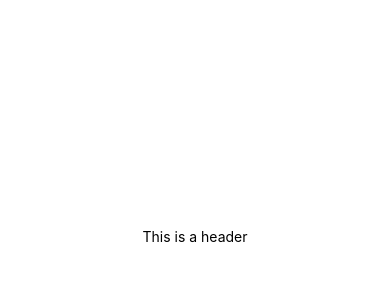
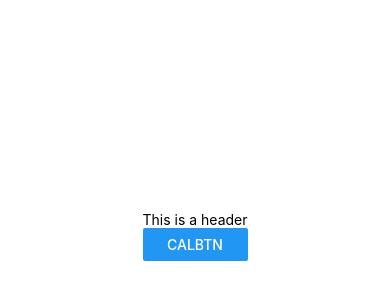
Before and after one commit to ZoeIML/menu-planner, a React Native app: screen / in a window 390 px wide. Shown: the part 186-486 px from the top of the page. Built offline with nearby package versions, Linux system fonts and the light colour scheme.

Commit message:
CalendarBtn component renders

```diff
--- a/App.js
+++ b/App.js
@@ -8,7 +8,7 @@ export default class App extends React.Component {
   render() {
     return (
       <View style={styles.container}>
-      <Header />
+        <Header />
       </View>
     );
   }
--- /dev/null
+++ b/src/components/CalendarBtn/CalendarBtn.js
@@ -0,0 +1,18 @@
+import React from 'react'
+import { Button, View } from 'react-native'
+
+// import styles from './styles'
+
+class CalendarBtn extends React.Component {
+    render() {
+        return (
+            <View>
+                <Button
+                    title="CalBtn"
+                />
+            </View>
+        )
+    }
+}
+
+export default CalendarBtn
--- /dev/null
+++ b/src/components/CalendarBtn/index.js
@@ -0,0 +1,3 @@
+import CalendarBtn from './CalendarBtn'
+
+export default CalendarBtn
--- a/src/components/Header/Header.js
+++ b/src/components/Header/Header.js
@@ -2,12 +2,16 @@ import React from 'react'
 import { Text, View } from 'react-native'
 
 // import styles from './styles'
+
+// imported components
+import CalendarBtn from '../CalendarBtn'
 
 class Header extends React.Component {
     render() {
         return (
             <View>
                 <Text>This is a header</Text>
+                <CalendarBtn />
             </View>
         )
     }
```
